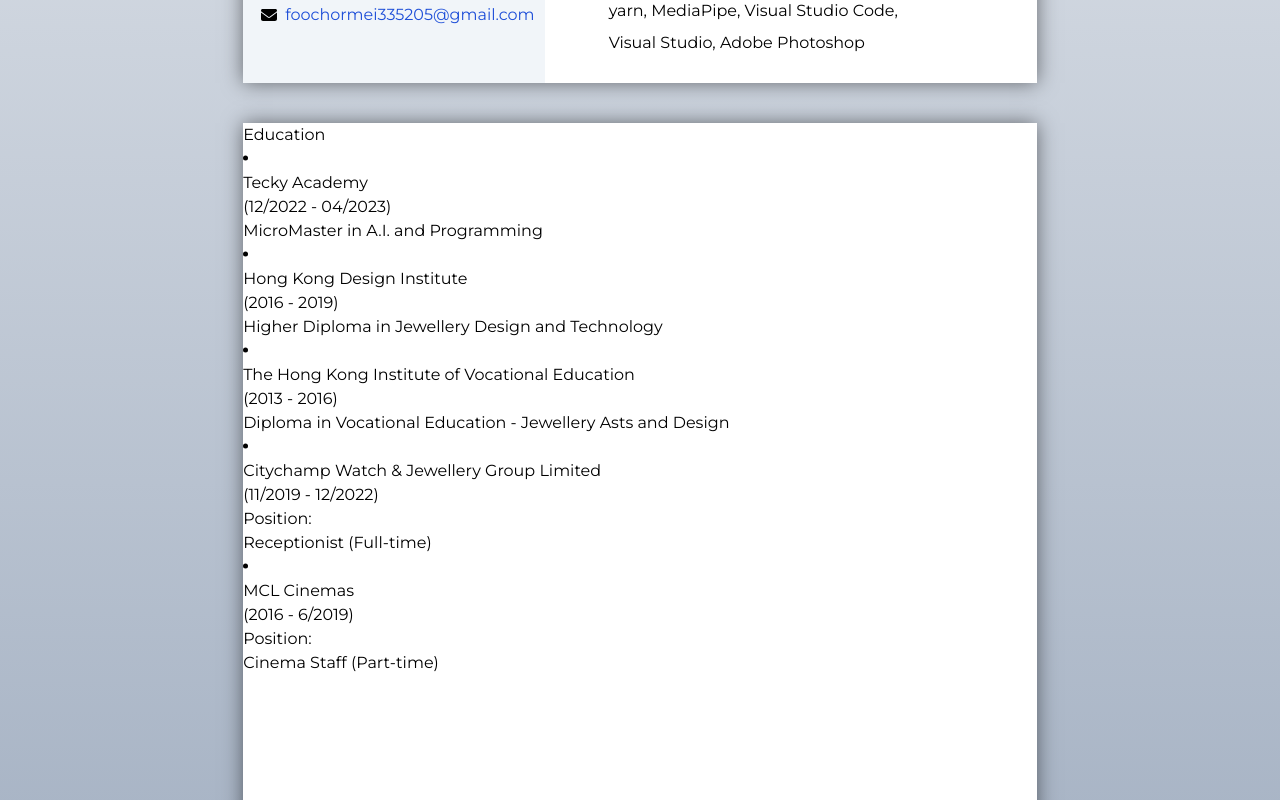
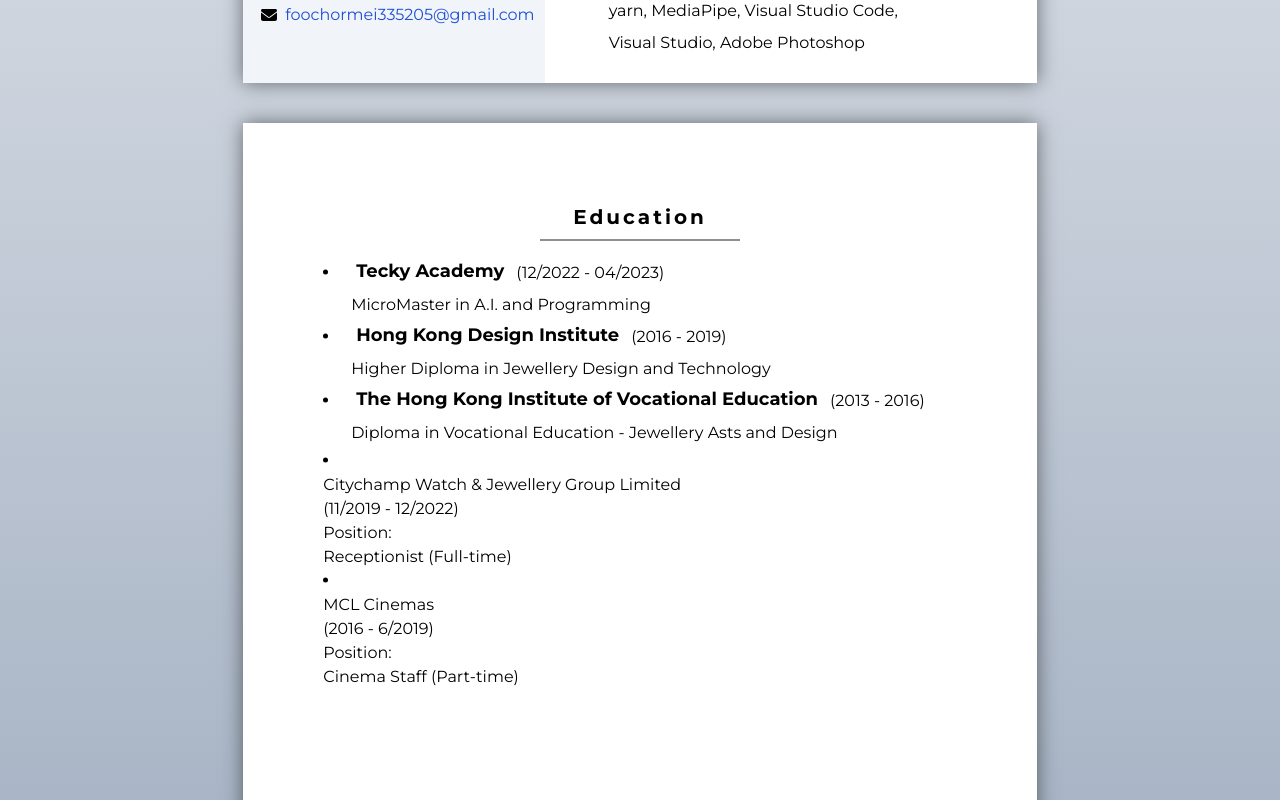
Before and after one commit to ZoeFoo/ZoeFoo_Resumes, a Next.js app in the folder zoefoo_cv/: page / in a window 1280 px wide. Shown: the part 1060-1860 px from the top of the page. Built offline with nearby package versions, Linux system fonts and the light colour scheme.

Commit message:
finished style Education component

```diff
--- a/zoefoo_cv/components/nextPage/Education.jsx
+++ b/zoefoo_cv/components/nextPage/Education.jsx
@@ -4,22 +4,24 @@ import { faCircle } from '@fortawesome/free-solid-svg-icons';
 
 const Education = ({ graduationFrom, dateFrom, dateEnd, graduationPosition }) => {
     return (
-        <div>
-            <div>
+        <div className='leading-loose'>
+            <div className='flex flex-nowrap'>
                 <div>
                     <FontAwesomeIcon
                         icon={faCircle}
                         style={{ width: 5 }} />
                 </div>
 
-                <div>{graduationFrom}</div>
+                <div className='ps-7 pe-3 text-lg font-bold'>
+                    {graduationFrom}
+                </div>
 
                 <div>
                     ({dateFrom} - {dateEnd})
                 </div>
             </div>
 
-            <div>
+            <div className='ps-7'>
                 {graduationPosition}
             </div>
         </div>
--- a/zoefoo_cv/pages/index.js
+++ b/zoefoo_cv/pages/index.js
@@ -96,9 +96,12 @@ export default function Home() {
                 </div>
             </div>
 
-            <div className='page' >
+            <div className='page p-20' >
                 <div>
-                    <div>Education</div>
+                    <div className='titleCenter text-decoration text-xl pb-2 mb-4'
+                        style={{width: 200, letterSpacing: 3 }}
+                    >Education</div>
+
                     <div>
                         <Education
                             graduationFrom={`Tecky Academy`}
```
